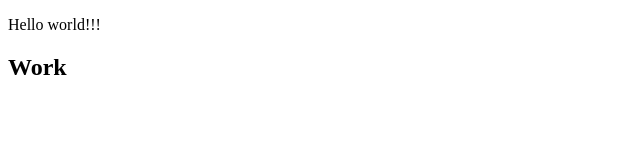
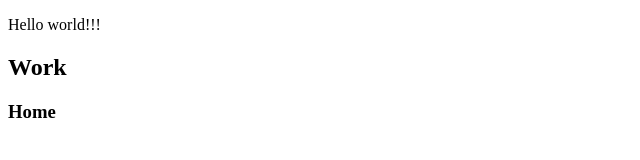
Before and after one commit to Versallly/projectJSreact, a plain HTML site: page index.html in a window 1280 px wide. Shown: the full height of the page, 0-640 px from the left. Drawn offline with Linux system fonts and the light colour scheme.

Commit message:
3rd commit

```diff
--- a/index.html
+++ b/index.html
@@ -13,6 +13,9 @@
     <h2>
         Work
     </h2>
+    <h3>Home
+
+    </h3>
     <!-- <script>
         alert(1);
     </script> -->
```
